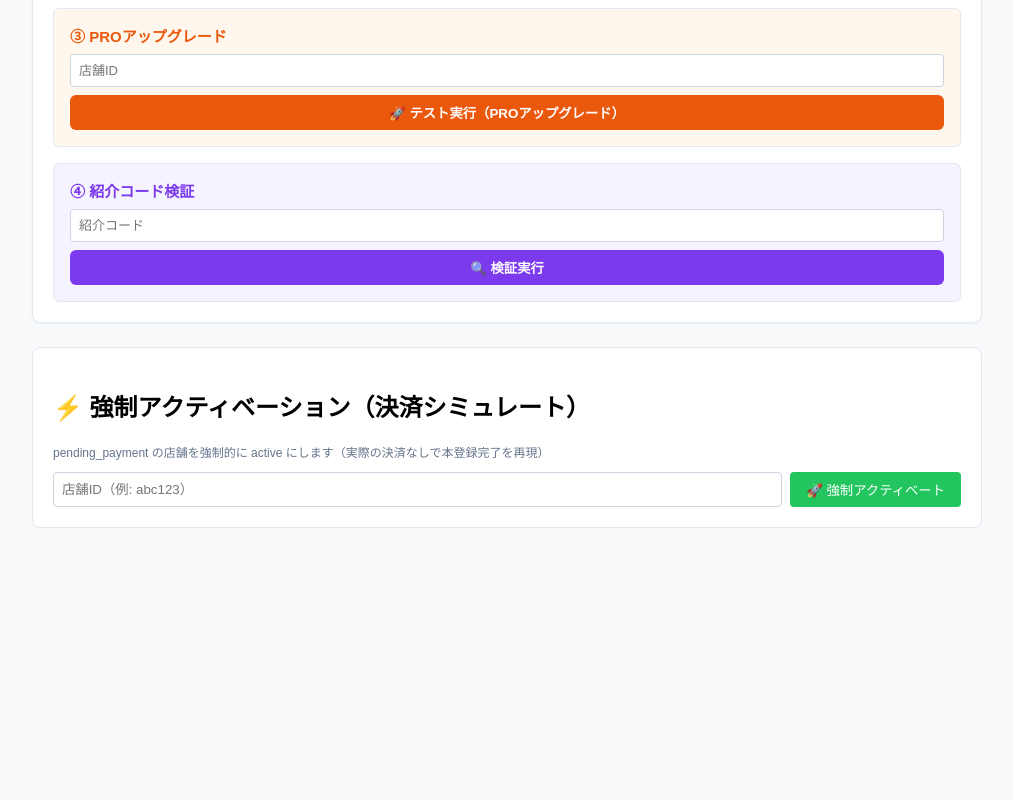
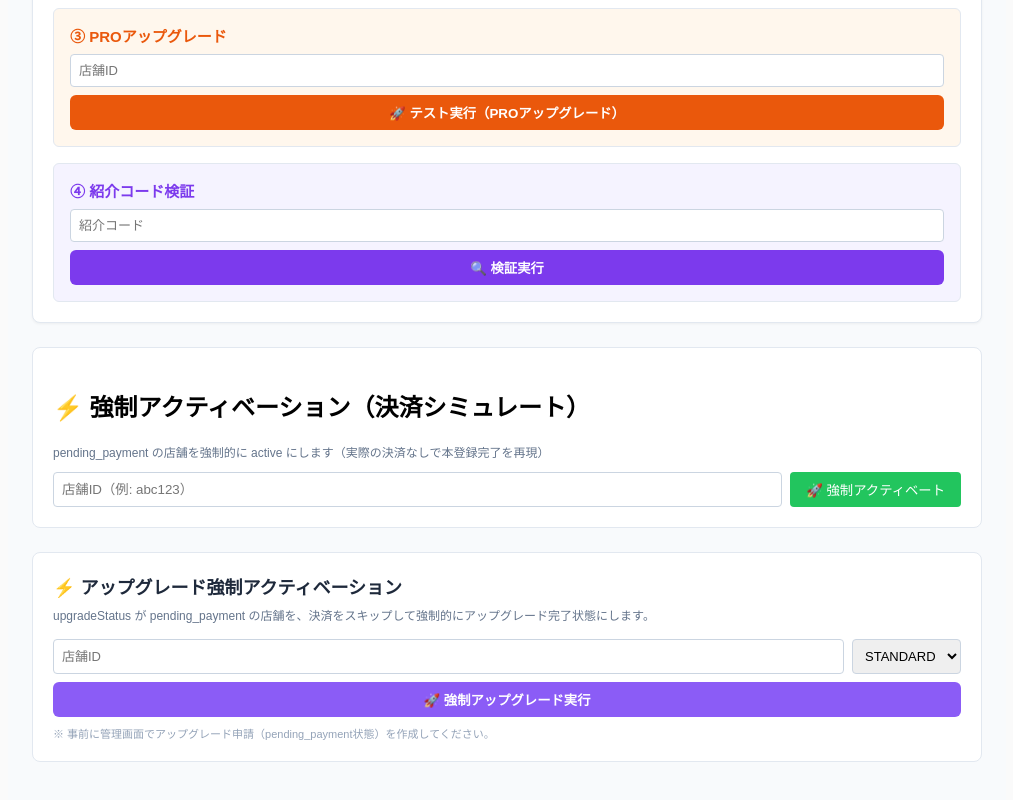
Before and after one commit to thellcishii-lang/push-taro, a Next.js app: page /admin/test-console in a window 1280 px wide. Shown: the part 1281-2081 px from the top of the page, without its empty margins (133-1146 px from the left). Before the commit the page ends 1857 px from the top, so only its background shows below. Built offline with nearby package versions, Linux system fonts and the light colour scheme; no server answers; the database is empty.

Commit message:
Update page.tsx

```diff
--- a/app/admin/test-console/page.tsx
+++ b/app/admin/test-console/page.tsx
@@ -549,6 +549,56 @@ const [activationResult, setActivationResult] = useState<any>(null);
     </pre>
   )}
 </section>
+
+      {/* ============================================================ */}
+{/* アップグレード強制アクティベーション */}
+{/* ============================================================ */}
+<section style={{ background: '#fff', border: '1px solid #e2e8f0', borderRadius: 8, padding: 20, marginBottom: 24 }}>
+  <h2 style={{ marginTop: 0, fontSize: 18, color: '#1e293b' }}>⚡ アップグレード強制アクティベーション</h2>
+  <p style={{ fontSize: 12, color: '#64748b', marginTop: -8, marginBottom: 16 }}>
+    upgradeStatus が pending_payment の店舗を、決済をスキップして強制的にアップグレード完了状態にします。
+  </p>
+
+  <div style={{ display: 'flex', flexDirection: 'column', gap: 8 }}>
+    <div style={{ display: 'flex', gap: 8, flexWrap: 'wrap' }}>
+      <input
+        type="text"
+        placeholder="店舗ID"
+        id="test-force-upgrade-shopid"
+        style={{ flex: 1, minWidth: 200, padding: 8, border: '1px solid #cbd5e1', borderRadius: 4, fontSize: 13 }}
+      />
+      <select
+        id="test-force-upgrade-plan"
+        style={{ padding: 8, border: '1px solid #cbd5e1', borderRadius: 4, fontSize: 13 }}
+      >
+        <option value="standard">STANDARD</option>
+        <option value="pro">PRO</option>
+      </select>
+    </div>
+    <button
+      onClick={async () => {
+        const shopId = (document.getElementById('test-force-upgrade-shopid') as HTMLInputElement)?.value;
+        const targetPlan = (document.getElementById('test-force-upgrade-plan') as HTMLSelectElement)?.value;
+        if (!shopId) { alert('店舗IDを入力してください'); return; }
+        try {
+          const res = await fetch('/api/admin/force-upgrade', {
+            method: 'POST',
+            headers: { 'Content-Type': 'application/json' },
+            body: JSON.stringify({ shopId, targetPlan }),
+          });
+          const data = await res.json();
+          alert(`✅ レスポンス:\n${JSON.stringify(data, null, 2)}`);
+        } catch (err: any) {
+          alert('❌ エラー: ' + err.message);
+        }
+      }}
+      style={{ padding: '8px 16px', background: '#8b5cf6', color: '#fff', border: 'none', borderRadius: 6, cursor: 'pointer', fontWeight: 'bold' }}
+    >
+      🚀 強制アップグレード実行
+    </button>
+    <span style={{ fontSize: 11, color: '#94a3b8' }}>※ 事前に管理画面でアップグレード申請（pending_payment状態）を作成してください。</span>
+  </div>
+</section>
     </main>
   );
 }
```
